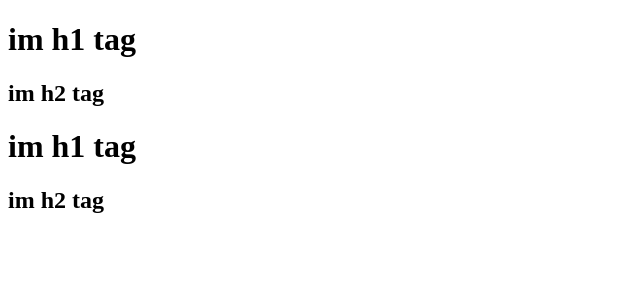
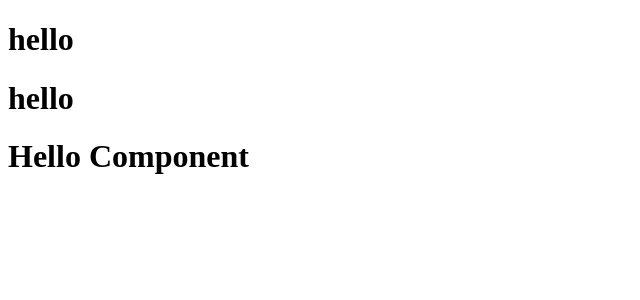
Before and after one commit to Dennis00725/react, a React (Vite) app: page / in a window 1280 px wide. Shown: the top 300 px of the page, without its empty margins (0-640 px from the left). Built offline with nearby package versions, Linux system fonts and the light colour scheme.

Commit message:
react part3 foundation

```diff
--- a/App.js
+++ b/App.js
@@ -1,15 +1,18 @@
 import React from "react";
 import ReactDOM from "react-dom";
 
-const parent = React.createElement("div", { id: "parent" }, [
-  React.createElement("div", { id: "child" }, [
-    React.createElement("h1", {}, "im h1 tag"),
-    React.createElement("h2", {}, "im h2 tag"),
-  ]),
-  React.createElement("div", { id: "child" }, [
-    React.createElement("h1", {}, "im h1 tag"),
-    React.createElement("h2", {}, "im h2 tag"),
-  ]),
-]);
+// React Element
+const jsxHeading = <h1 id="heading">hello jsx</h1>;
+
+const Title = () => <h1 className="head">hello</h1>;
+
+// Component composition
+const HeadingComponent = () => (
+  <div id="container">
+    {Title()}
+    <Title />
+    <h1> Hello Component </h1>
+  </div>
+);
 const root = ReactDOM.createRoot(document.getElementById("root"));
-root.render(parent);
+root.render(<HeadingComponent />);
--- a/package.json
+++ b/package.json
@@ -3,6 +3,8 @@
   "version": "1.0.0",
   "description": "react journey",
   "scripts": {
+    "start": "parcel index.html",
+    "build": "parcel build index.html",
     "test": "jest"
   },
   "repository": {
```
Also changed, not shown: 1 other file (tests, documents, lock files or other folders).
